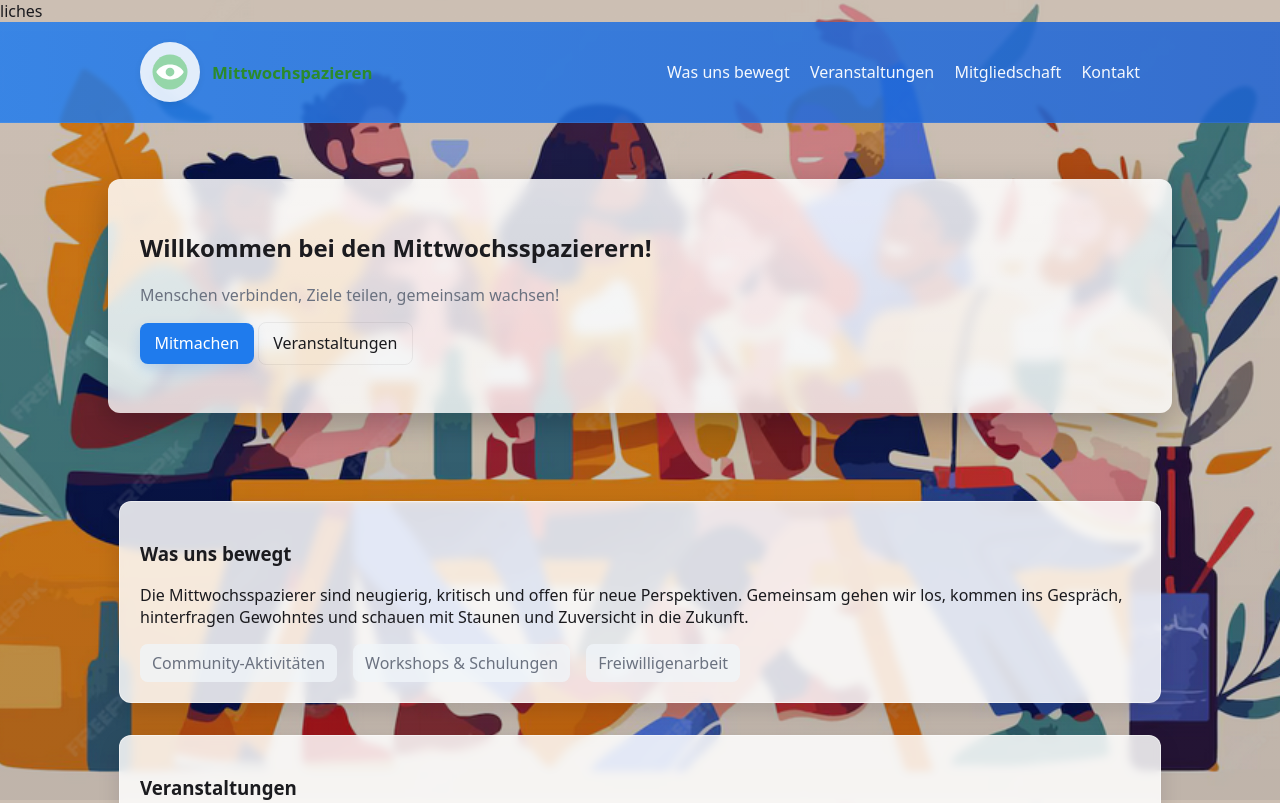
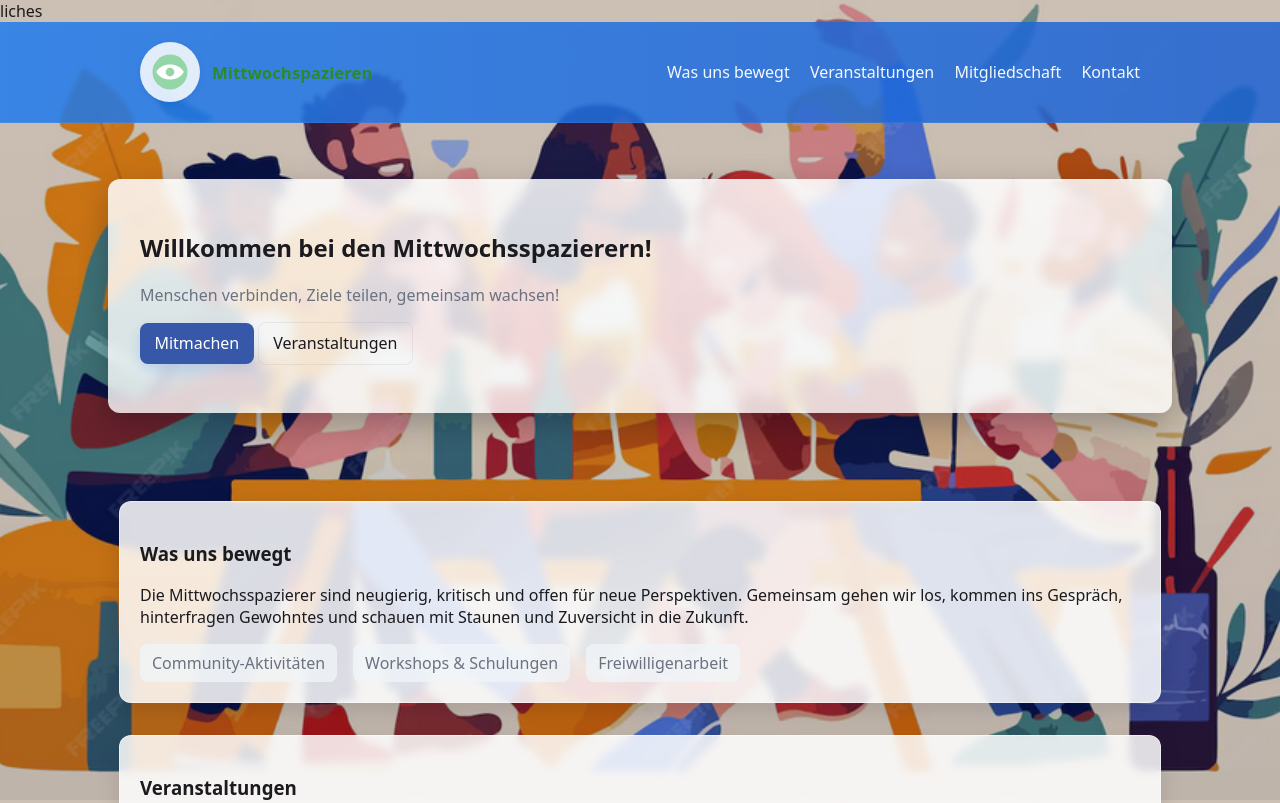
Before and after one commit to swisswin/mittwochspzieren, a plain HTML site: page index.html in a window 1280 px wide. Shown: the top 803 px of the page. Drawn offline with Linux system fonts and the light colour scheme.

Commit message:
Change accent color in styles.css

```diff
--- a/styles.css
+++ b/styles.css
@@ -3,7 +3,7 @@
   --card:rgba(255,255,255,0.85);
   --text:#1b1b1f;
   --muted:#6b7280;
-  --accent:#1f7bed;
+  --accent:#3758a9;
   --radius:12px;
   --max-w:1000px;
   font-family: system-ui, -apple-system, "Segoe UI", Roboto, "Helvetica Neue", Arial;
```
